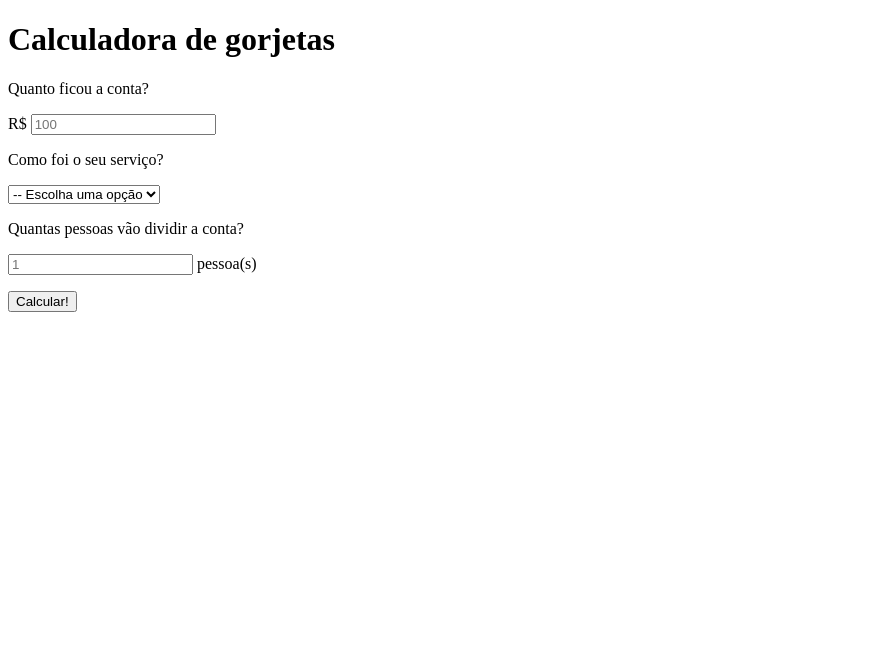
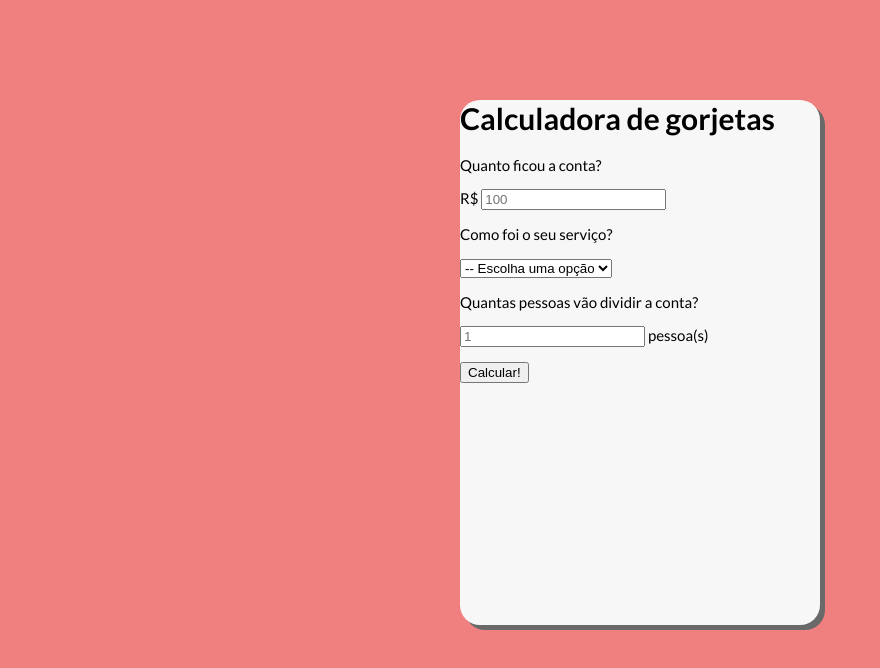
Before and after one commit to DaividVictor/Minicurso_OneBitCode, a plain HTML site: page Desenvolvimento/index.html in a window 1280 px wide. Shown: the whole page, without its empty margins (0-880 px from the left). Drawn offline with Linux system fonts and the light colour scheme.

Commit message:
Criação do Styles.css
Criado o arquivo Styles.css e desenvolvido alguns atributos de HTML e CSS.

```diff
--- /dev/null
+++ b/Desenvolvimento/Styles/styles.css
@@ -0,0 +1,36 @@
+:root {
+    --primary-color: lightcoral;
+    --secondary-color: DimGrey;
+    --tertiary-color: Gainsboro;
+}
+
+body {
+    background-color: var(--primary-color);
+    font-size: 15px;
+    font-family: Lato, sans-serif;
+}
+
+#container {
+    height: 525px;
+    width: 360px;
+    margin: 100px auto;
+    background: #f7f7f7;
+    box-shadow: 5px 5px var(--secondary-color);
+    border-radius: 20px;
+}
+.title {
+
+}
+
+
+                                                            /*
+                                                        background-color: var(--tertiary-color);
+                                                        color: var(--secondary-color);
+                                                        padding: 20px;
+                                                        text-transform: uppercase;
+                                                        font-size: 18px;
+                                                        font-weight: normal;
+                                                        border-top-left-radius: 20px;
+                                                        border-top-right-radius: 20px;
+                                                        text-align: center;
+                                                            */
--- a/Desenvolvimento/index.html
+++ b/Desenvolvimento/index.html
@@ -4,10 +4,14 @@
     <meta charset="UTF-8">
     <meta name="viewport" content="width=device-width, initial-scale=1.0">
     <title>Calculadora de Gorjetas</title>
+    <link rel="stylesheet" href="Styles/styles.css">
+    <link rel="preconnect" href="https://fonts.gstatic.com">
+    <link href="https://fonts.googleapis.com/css2?family=Lato:wght@300;400;700&display=swap" rel="stylesheet">
 </head>
 <body>
+    <div id="container">
         <div>
-        <h1>Calculadora de gorjetas</h1>
+        <h1 class="title">Calculadora de gorjetas</h1>
         </div>
         <div>
             <form>
@@ -39,5 +43,6 @@
                 <button type="submit">Calcular!</button>
             </form>
         </div>
+    </div>
 </body>
 </html>
```
Lines whose indentation alone changed are shown as unchanged.
